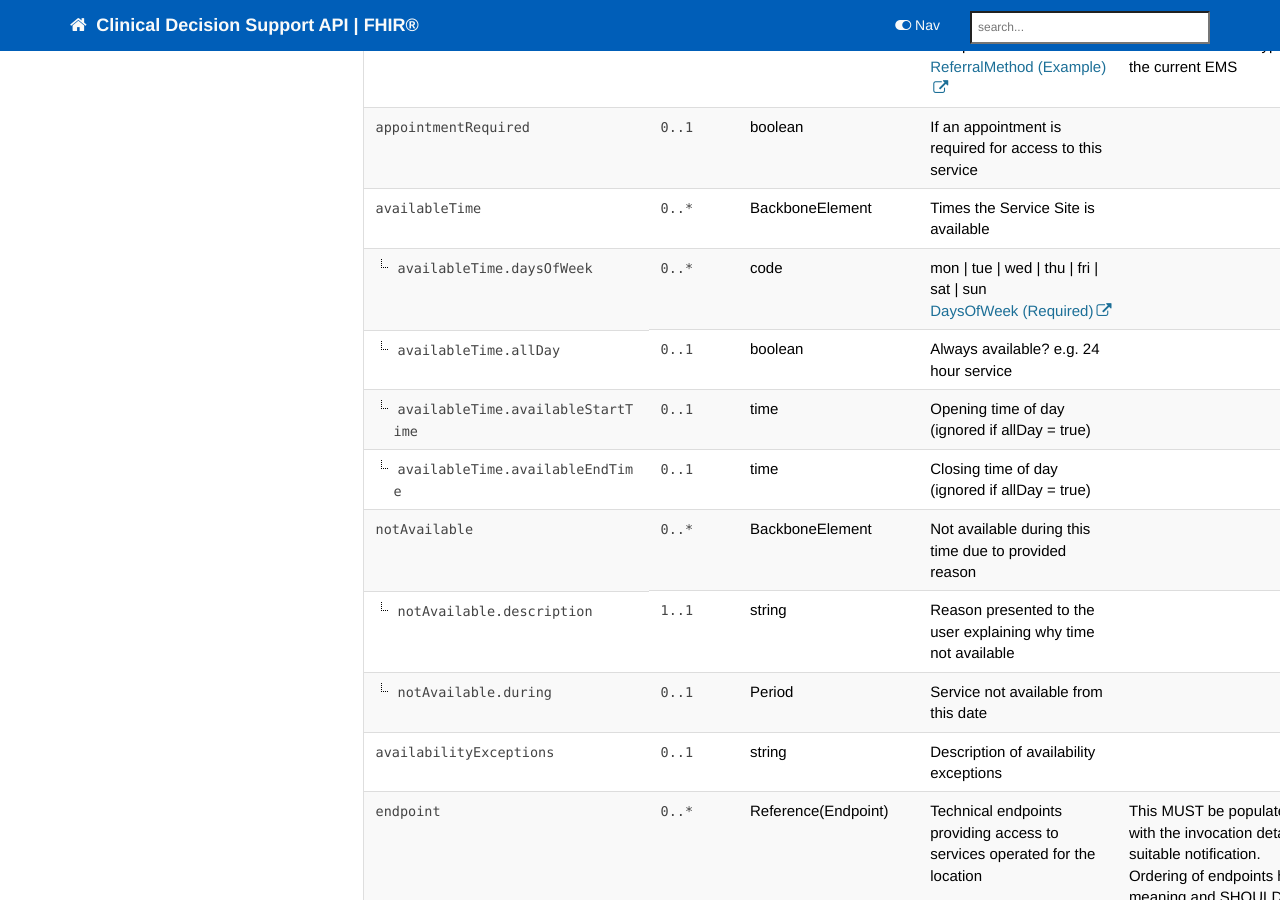
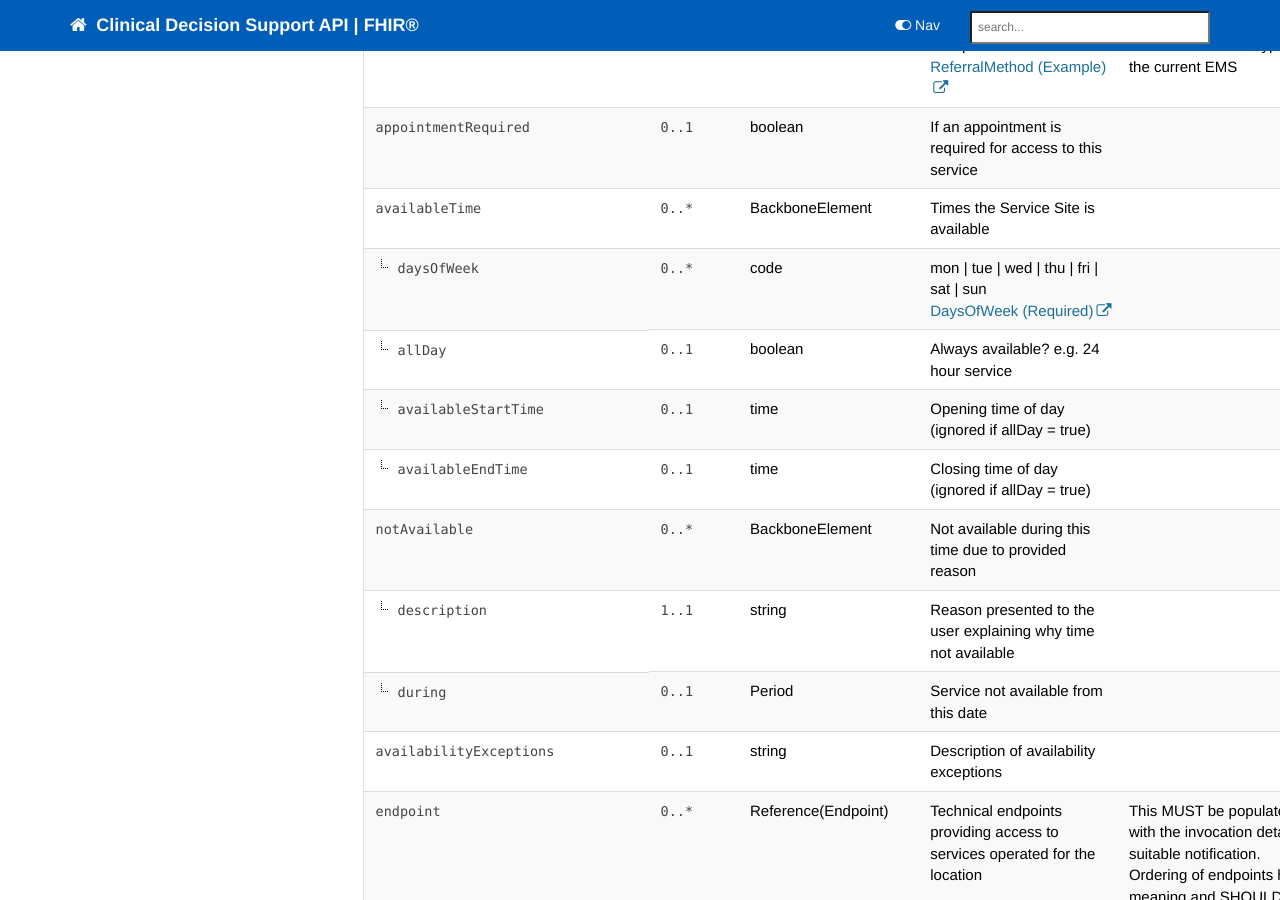
Before and after one commit to nhsconnect/FHIR-CDS, a Jekyll site: the page built from pages/explore/api_healthcare_service.md, in a window 1280 px wide and 900 px high, scrolled down 2643 px. Built offline with Jekyll 4.4.1, drawn with Linux system fonts in a browser that asks for light colours; nearby versions of some CDN libraries; comment, search, counter and statistics services are not loaded.

Commit message:
Update api_healthcare_service.md

```diff
--- a/pages/explore/api_healthcare_service.md
+++ b/pages/explore/api_healthcare_service.md
@@ -241,7 +241,7 @@ SHOULD always be <code  class="highlighter-rouge">true</code><br />
 <td></td>
 </tr>
 <tr>
-<td  class="sub"><code  class="highlighter-rouge">availableTime.daysOfWeek</code></td>
+<td  class="sub"><code  class="highlighter-rouge">daysOfWeek</code></td>
 <td><code  class="highlighter-rouge">0..*</code></td>
 <td>code</td>
 <td>mon | tue | wed | thu | fri | sat | sun <br/>
@@ -250,21 +250,21 @@ SHOULD always be <code  class="highlighter-rouge">true</code><br />
 <td></td>
 </tr>
 <tr>
-<td  class="sub"><code  class="highlighter-rouge">availableTime.allDay</code></td>
+<td  class="sub"><code  class="highlighter-rouge">allDay</code></td>
 <td><code  class="highlighter-rouge">0..1</code></td>
 <td>boolean</td>
 <td>Always available? e.g. 24 hour service</td>
 <td></td>
 </tr>
 <tr>
-<td  class="sub"><code  class="highlighter-rouge">availableTime.availableStartTime</code></td>
+<td  class="sub"><code  class="highlighter-rouge">availableStartTime</code></td>
 <td><code  class="highlighter-rouge">0..1</code></td>
 <td>time</td>
 <td>Opening time of day (ignored if allDay = true)</td>
 <td></td>
 </tr>
 <tr>
-<td  class="sub"><code  class="highlighter-rouge">availableTime.availableEndTime</code></td>
+<td  class="sub"><code  class="highlighter-rouge">availableEndTime</code></td>
 <td><code  class="highlighter-rouge">0..1</code></td>
 <td>time</td>
 <td>Closing time of day (ignored if allDay = true)</td>
@@ -278,14 +278,14 @@ SHOULD always be <code  class="highlighter-rouge">true</code><br />
 <td></td>
 </tr>
 <tr>
-<td  class="sub"><code  class="highlighter-rouge">notAvailable.description</code></td>
+<td  class="sub"><code  class="highlighter-rouge">description</code></td>
 <td><code  class="highlighter-rouge">1..1</code></td>
 <td>string</td>
 <td>Reason presented to the user explaining why time not available</td>
 <td></td>
 </tr>
 <tr>
-<td  class="sub"><code  class="highlighter-rouge">notAvailable.during</code></td>
+<td  class="sub"><code  class="highlighter-rouge">during</code></td>
 <td><code  class="highlighter-rouge">0..1</code></td>
 <td>Period</td>
 <td>Service not available from this date</td>
```
